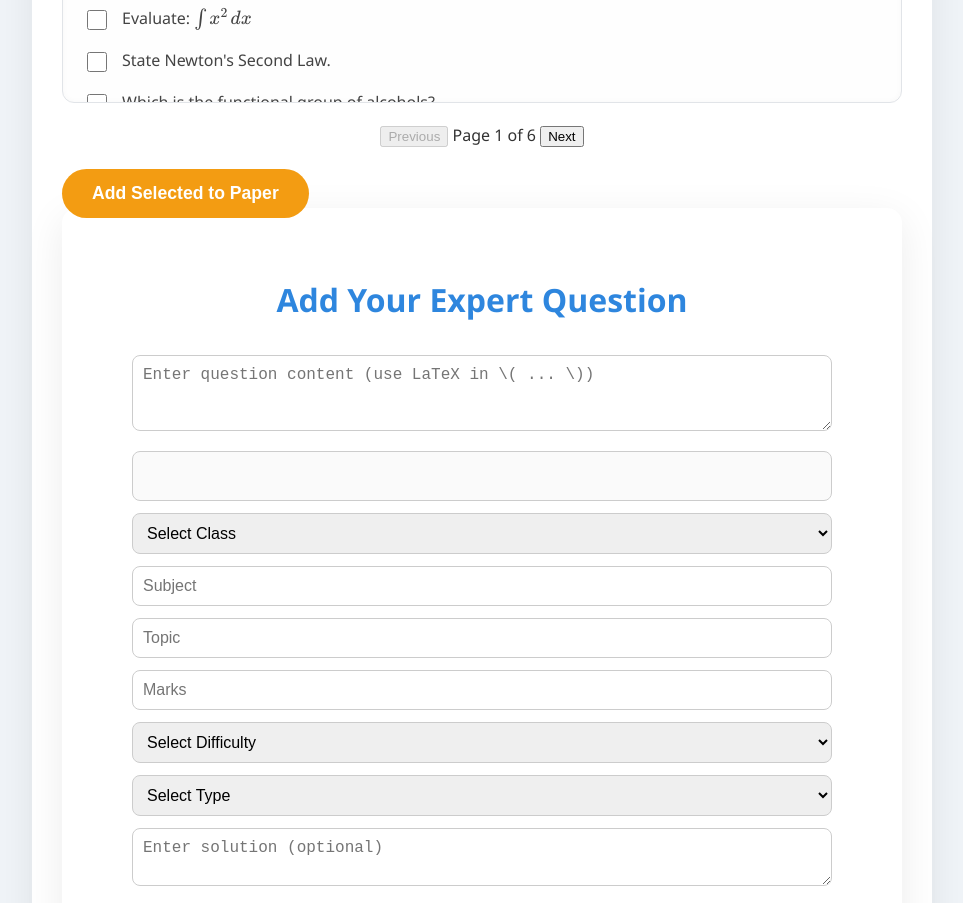
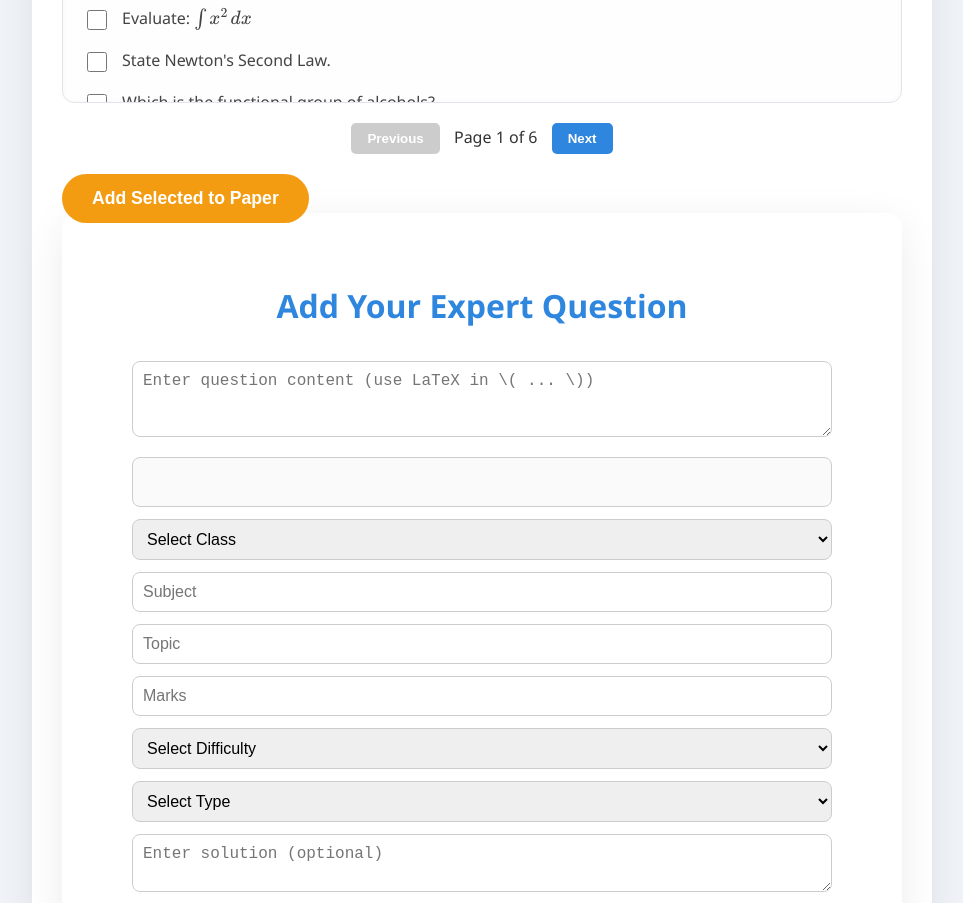
Before and after one commit to satyabannist/AB, a plain HTML site: page index.html in a window 1280 px wide. Shown: the part 1159-2062 px from the top of the page, without its empty margins (158-1121 px from the left). Drawn offline with nearby package versions, Linux system fonts and the light colour scheme.

Commit message:
styles.css

```diff
--- a/styles.css
+++ b/styles.css
@@ -262,3 +262,19 @@ body {
   display: block;
   margin-top: 10px;
 }
+
+#paginationControls button {
+  padding: 8px 16px;
+  margin: 0 10px;
+  border: none;
+  background-color: #2e86de;
+  color: white;
+  font-weight: bold;
+  border-radius: 5px;
+  cursor: pointer;
+}
+
+#paginationControls button:disabled {
+  background-color: #ccc;
+  cursor: default;
+}
```
